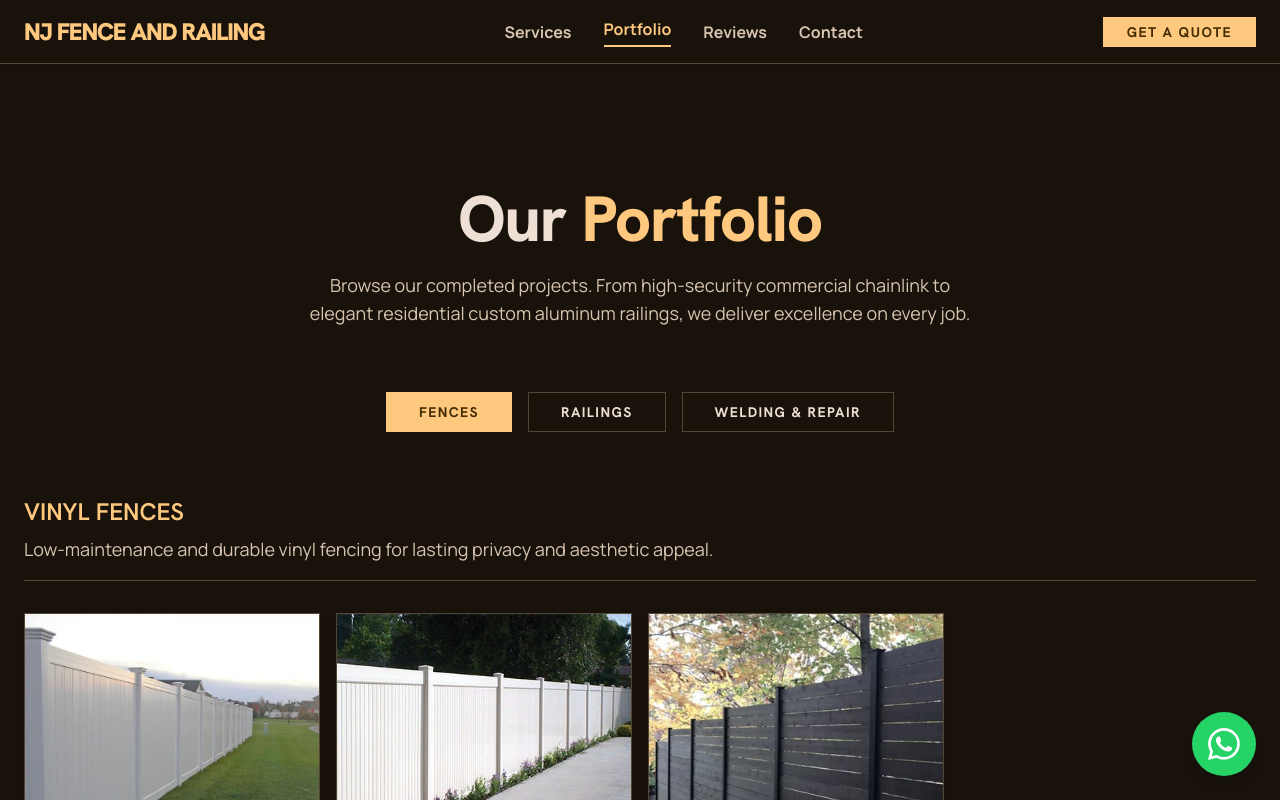
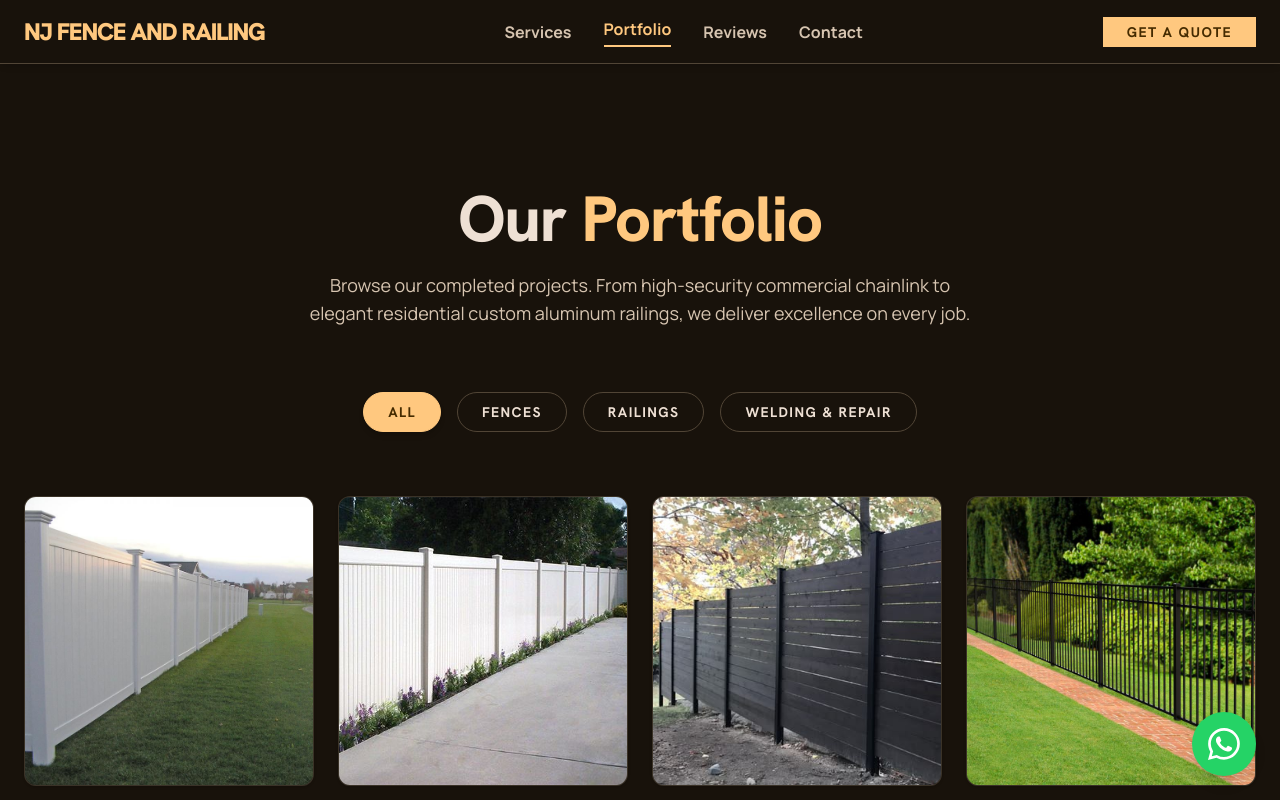
Before and after one commit to Vdassaet/njfenceandrailing, a React (Vite) app: page /portfolio in a window 1280 px wide. Shown: the top 800 px of the page. Built offline with nearby package versions, Linux system fonts and the light colour scheme.

Commit message:
Enhance Portfolio with premium grid, lightbox, and animations

```diff
--- a/src/pages/Portfolio.tsx
+++ b/src/pages/Portfolio.tsx
@@ -1,4 +1,4 @@
-import { useState, useEffect } from 'react';
+import { useState, useEffect, useRef, useCallback, memo } from 'react';
 import { useLocation } from 'react-router-dom';
 
 type Album = {
@@ -101,93 +101,251 @@ const weldingAlbums: Album[] = [
   }
 ];
 
+type Category = 'All' | 'Fences' | 'Railings' | 'Welding & Repair';
+
+type ProjectItem = {
+  id: string;
+  url: string;
+  isVideo: boolean;
+  title: string;
+  category: Category;
+  description: string;
+};
+
+// Flatten all data into a single array of items
+const allProjects: ProjectItem[] = [];
+let idCounter = 0;
+
+const processAlbums = (albums: Album[], categoryName: Category) => {
+  albums.forEach(album => {
+    album.images.forEach(img => {
+      allProjects.push({
+        id: `proj-${idCounter++}`,
+        url: img,
+        isVideo: img.endsWith('.mp4'),
+        title: album.title,
+        category: categoryName,
+        description: album.description
+      });
+    });
+  });
+};
+
+processAlbums(fencesAlbums, 'Fences');
+processAlbums(railingsAlbums, 'Railings');
+processAlbums(weldingAlbums, 'Welding & Repair');
+
+// We need a RevealCard component for the scroll animation
+const RevealCard = memo(({ item, onClick, index }: { item: ProjectItem, onClick: () => void, index: number }) => {
+  const [isVisible, setIsVisible] = useState(false);
+  const ref = useRef<HTMLDivElement>(null);
+
+  useEffect(() => {
+    const observer = new IntersectionObserver(([entry]) => {
+      if (entry.isIntersecting) {
+        setIsVisible(true);
+        observer.disconnect();
+      }
+    }, { threshold: 0.1, rootMargin: '50px' });
+
+    if (ref.current) observer.observe(ref.current);
+    return () => observer.disconnect();
+  }, []);
+
+  // Using a staggered delay based on index for a cascading effect when mounting
+  const delay = (index % 12) * 50;
+
+  return (
+    <div
+      ref={ref}
+      onClick={onClick}
+      className={`group cursor-pointer relative aspect-square bg-surface-container-high overflow-hidden rounded-xl border border-outline-variant/30 shadow-sm hover:shadow-lg transition-all duration-700 ease-[cubic-bezier(0.25,0.1,0.25,1)] transform ${isVisible ? 'opacity-100 translate-y-0' : 'opacity-0 translate-y-8'}`}
+      style={{ transitionDelay: `${delay}ms` }}
+    >
+      {item.isVideo ? (
+        <video src={item.url} className="absolute inset-0 w-full h-full object-cover transition-transform duration-[600ms] ease-[cubic-bezier(0.25,0.1,0.25,1)] group-hover:scale-[1.04]" autoPlay muted loop playsInline />
+      ) : (
+        <img src={item.url} alt={item.title} className="absolute inset-0 w-full h-full object-cover transition-transform duration-[600ms] ease-[cubic-bezier(0.25,0.1,0.25,1)] group-hover:scale-[1.04]" loading="lazy" />
+      )}
+
+      {/* Dark overlay */}
+      <div className="absolute inset-0 bg-black/0 group-hover:bg-black/50 transition-colors duration-[600ms] ease-[cubic-bezier(0.25,0.1,0.25,1)]"></div>
+
+      {/* Content */}
+      <div className="absolute inset-0 p-6 flex flex-col justify-end opacity-0 group-hover:opacity-100 translate-y-4 group-hover:translate-y-0 transition-all duration-[600ms] ease-[cubic-bezier(0.25,0.1,0.25,1)]">
+        <span className="text-white/80 font-label-bold text-xs uppercase tracking-[0.2em] mb-2">{item.category}</span>
+        <h3 className="text-white font-headline-sm mb-4 leading-tight">{item.title}</h3>
+        <div className="flex items-center gap-2 text-white font-label-bold text-sm uppercase tracking-widest mt-auto">
+          <span className="material-symbols-outlined text-[18px]">visibility</span>
+          View Gallery
+        </div>
+      </div>
+    </div>
+  );
+});
+RevealCard.displayName = 'RevealCard';
+
+// Lightbox Component
+const Lightbox = ({
+  items,
+  initialIndex,
+  onClose
+}: {
+  items: ProjectItem[],
+  initialIndex: number,
+  onClose: () => void
+}) => {
+  const [currentIndex, setCurrentIndex] = useState(initialIndex);
+  const [touchStart, setTouchStart] = useState(0);
+
+  const item = items[currentIndex];
+
+  const handleNext = useCallback(() => {
+    setCurrentIndex(prev => (prev + 1) % items.length);
+  }, [items.length]);
+
+  const handlePrev = useCallback(() => {
+    setCurrentIndex(prev => (prev - 1 + items.length) % items.length);
+  }, [items.length]);
+
+  useEffect(() => {
+    const handleKeyDown = (e: KeyboardEvent) => {
+      if (e.key === 'Escape') onClose();
+      if (e.key === 'ArrowRight') handleNext();
+      if (e.key === 'ArrowLeft') handlePrev();
+    };
+    window.addEventListener('keydown', handleKeyDown);
+    document.body.style.overflow = 'hidden';
+    return () => {
+      window.removeEventListener('keydown', handleKeyDown);
+      document.body.style.overflow = '';
+    };
+  }, [onClose, handleNext, handlePrev]);
+
+  return (
+    <div className="fixed inset-0 z-50 flex items-center justify-center bg-black/95 backdrop-blur-md animate-in fade-in duration-300">
+      {/* Header */}
+      <div className="absolute top-0 left-0 right-0 p-4 md:p-8 flex justify-between items-center z-20">
+        <div className="text-white">
+          <p className="text-sm font-label-bold uppercase tracking-[0.2em] opacity-70">{currentIndex + 1} / {items.length}</p>
+        </div>
+        <button onClick={onClose} className="w-12 h-12 flex items-center justify-center rounded-full bg-white/10 hover:bg-white/20 text-white transition-colors">
+          <span className="material-symbols-outlined">close</span>
+        </button>
+      </div>
+
+      {/* Nav */}
+      <button onClick={handlePrev} className="absolute left-4 md:left-8 top-1/2 -translate-y-1/2 w-14 h-14 flex items-center justify-center rounded-full bg-white/10 hover:bg-white/20 text-white transition-colors z-20 hidden sm:flex">
+        <span className="material-symbols-outlined text-[28px]">chevron_left</span>
+      </button>
+      <button onClick={handleNext} className="absolute right-4 md:right-8 top-1/2 -translate-y-1/2 w-14 h-14 flex items-center justify-center rounded-full bg-white/10 hover:bg-white/20 text-white transition-colors z-20 hidden sm:flex">
+        <span className="material-symbols-outlined text-[28px]">chevron_right</span>
+      </button>
+
+      {/* Content */}
+      <div
+        className="relative w-full h-full flex flex-col items-center justify-center p-4 sm:p-12 md:p-24"
+        onTouchStart={e => setTouchStart(e.touches[0].clientX)}
+        onTouchEnd={e => {
+          const touchEnd = e.changedTouches[0].clientX;
+          if (touchStart - touchEnd > 50) handleNext();
+          if (touchEnd - touchStart > 50) handlePrev();
+        }}
+      >
+        <div className="relative w-full h-full flex items-center justify-center max-h-[70vh]">
+          {item.isVideo ? (
+            <video key={item.url} src={item.url} autoPlay controls className="max-w-full max-h-full object-contain shadow-2xl rounded-md animate-in zoom-in-95 duration-300" />
+          ) : (
+            <img key={item.url} src={item.url} alt={item.title} className="max-w-full max-h-full object-contain shadow-2xl rounded-md animate-in zoom-in-95 duration-300" />
+          )}
+        </div>
+
+        {/* Info */}
+        <div className="absolute bottom-0 left-0 right-0 p-6 md:p-10 bg-gradient-to-t from-black via-black/80 to-transparent">
+          <div className="max-w-4xl mx-auto text-center animate-in slide-in-from-bottom-4 duration-500">
+            <span className="text-primary font-label-bold text-xs uppercase tracking-[0.2em] mb-2 block">{item.category}</span>
+            <h2 className="text-white text-2xl md:text-3xl font-light mb-3">{item.title}</h2>
+            <p className="text-white/70 text-sm md:text-base font-light tracking-wide max-w-2xl mx-auto">{item.description}</p>
+          </div>
+        </div>
+      </div>
+    </div>
+  );
+}
+
+const categories: Category[] = ['All', 'Fences', 'Railings', 'Welding & Repair'];
+
 export default function Portfolio() {
   const location = useLocation();
-  const initialTab = location.state?.activeTab || 'fences';
-  const [activeTab, setActiveTab] = useState<'fences' | 'railings' | 'welding'>(initialTab);
+  const initialCategory = location.state?.activeTab
+    ? (location.state.activeTab === 'fences' ? 'Fences'
+       : location.state.activeTab === 'railings' ? 'Railings'
+       : 'Welding & Repair')
+    : 'All';
+
+  const [activeCategory, setActiveCategory] = useState<Category>(initialCategory as Category);
+  const [lightboxIndex, setLightboxIndex] = useState<number | null>(null);
 
   useEffect(() => {
     if (location.state?.activeTab) {
-      setActiveTab(location.state.activeTab);
+      const cat = location.state.activeTab === 'fences' ? 'Fences'
+       : location.state.activeTab === 'railings' ? 'Railings'
+       : 'Welding & Repair';
+      setActiveCategory(cat);
     }
   }, [location.state]);
 
-  const currentAlbums = activeTab === 'fences'
-    ? fencesAlbums
-    : activeTab === 'railings'
-      ? railingsAlbums
-      : weldingAlbums;
+  const filteredProjects = activeCategory === 'All'
+    ? allProjects
+    : allProjects.filter(p => p.category === activeCategory);
+
+  // Close lightbox when category changes
+  useEffect(() => setLightboxIndex(null), [activeCategory]);
 
   return (
     <main className="py-section-padding-desktop bg-background min-h-screen">
       <div className="max-w-container-max mx-auto px-gutter">
-        <div className="text-center mb-16">
+        <div className="text-center mb-16 animate-in fade-in slide-in-from-bottom-8 duration-700">
           <h1 className="text-display-lg font-display-lg text-on-surface mb-4">Our <span className="text-primary">Portfolio</span></h1>
           <p className="text-body-lg font-body-lg text-on-surface-variant max-w-2xl mx-auto">
             Browse our completed projects. From high-security commercial chainlink to elegant residential custom aluminum railings, we deliver excellence on every job.
           </p>
         </div>
 
-        {/* Tabs */}
-        <div className="flex justify-center gap-4 mb-16">
-          <button
-            onClick={() => setActiveTab('fences')}
-            className={`px-8 py-3 font-label-bold text-label-bold uppercase tracking-widest border transition-all ${activeTab === 'fences' ? 'bg-primary text-on-primary border-primary' : 'bg-transparent text-on-surface border-outline-variant hover:border-primary/50'}`}
-          >
-            Fences
-          </button>
-          <button
-            onClick={() => setActiveTab('railings')}
-            className={`px-8 py-3 font-label-bold text-label-bold uppercase tracking-widest border transition-all ${activeTab === 'railings' ? 'bg-primary text-on-primary border-primary' : 'bg-transparent text-on-surface border-outline-variant hover:border-primary/50'}`}
-          >
-            Railings
-          </button>
-          <button
-            onClick={() => setActiveTab('welding')}
-            className={`px-8 py-3 font-label-bold text-label-bold uppercase tracking-widest border transition-all ${activeTab === 'welding' ? 'bg-primary text-on-primary border-primary' : 'bg-transparent text-on-surface border-outline-variant hover:border-primary/50'}`}
-          >
-            Welding & Repair
-          </button>
+        {/* Filters */}
+        <div className="flex flex-wrap justify-center gap-2 md:gap-4 mb-16 px-2">
+          {categories.map(cat => (
+            <button
+              key={cat}
+              onClick={() => setActiveCategory(cat)}
+              className={`px-6 py-3 font-label-bold text-label-bold uppercase tracking-widest border transition-all duration-300 rounded-full ${activeCategory === cat ? 'bg-primary text-on-primary border-primary shadow-md' : 'bg-transparent text-on-surface border-outline-variant hover:border-primary/50 hover:bg-surface-container-highest'}`}
+            >
+              {cat}
+            </button>
+          ))}
         </div>
 
-        {/* Albums List */}
-        <div className="space-y-20">
-          {currentAlbums.map((album, albumIndex) => (
-            <section key={albumIndex} className="animate-in fade-in slide-in-from-bottom-8 duration-700">
-              <div className="mb-8 border-b border-outline-variant pb-4">
-                <h2 className="text-headline-md font-headline-md text-primary uppercase mb-2">{album.title}</h2>
-                <p className="text-body-lg text-on-surface-variant max-w-3xl">{album.description}</p>
-              </div>
-
-              {/* Gallery Grid for this Album */}
-              <div className="grid grid-cols-1 sm:grid-cols-2 lg:grid-cols-3 xl:grid-cols-4 gap-4">
-                {album.images.map((img, imgIndex) => {
-                  const isVideo = img.endsWith('.mp4');
-                  return (
-                    <div key={imgIndex} className="group relative aspect-square bg-surface-container-high overflow-hidden border border-outline-variant shadow-sm hover:shadow-md transition-shadow">
-                      {isVideo ? (
-                        <video
-                          src={img}
-                          className="absolute inset-0 w-full h-full object-cover transition-transform duration-700 group-hover:scale-110"
-                          autoPlay muted loop playsInline
-                        />
-                      ) : (
-                        <img
-                          src={img}
-                          alt={`${album.title} portfolio item ${imgIndex + 1}`}
-                          className="absolute inset-0 w-full h-full object-cover transition-transform duration-700 group-hover:scale-110"
-                          loading="lazy"
-                        />
-                      )}
-                      <div className="absolute inset-0 bg-background/0 group-hover:bg-background/20 transition-colors duration-300"></div>
-                    </div>
-                  );
-                })}
-              </div>
-            </section>
+        {/* Gallery Grid */}
+        <div className="grid grid-cols-1 sm:grid-cols-2 lg:grid-cols-3 xl:grid-cols-4 gap-4 md:gap-6">
+          {filteredProjects.map((item, index) => (
+            <RevealCard
+              key={`${item.id}-${activeCategory}`}
+              item={item}
+              index={index}
+              onClick={() => setLightboxIndex(index)}
+            />
           ))}
         </div>
       </div>
+
+      {/* Lightbox */}
+      {lightboxIndex !== null && (
+        <Lightbox
+          items={filteredProjects}
+          initialIndex={lightboxIndex}
+          onClose={() => setLightboxIndex(null)}
+        />
+      )}
     </main>
   );
 }
```
